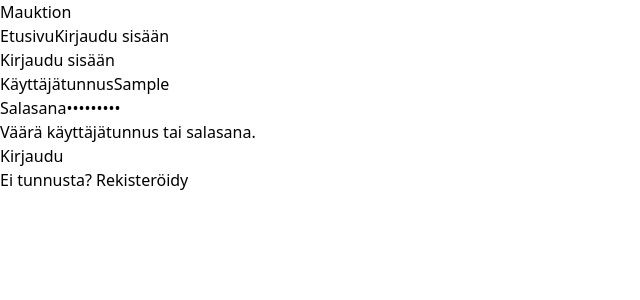
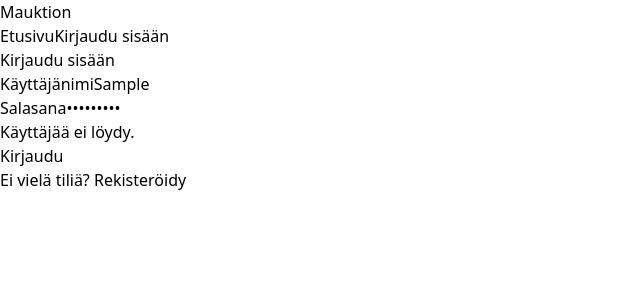
Before and after one commit to ossir1/mauktion-next, a Next.js app: page /login in a window 1280 px wide. Both pictures are taken after typing "Sample", "Sample123" into the empty fields and a click on the button "Kirjaudu". Shown: the top 300 px of the page, without its empty margins (0-640 px from the left). Built offline with nearby package versions, Linux system fonts and the light colour scheme.

Commit message:
Update login.tsx

```diff
--- a/pages/login.tsx
+++ b/pages/login.tsx
@@ -1,16 +1,15 @@
+import { useState, useEffect } from 'react'
 import { useRouter } from 'next/router'
-import { useState, useEffect } from 'react'
 
-export default function LoginPage() {
+export default function Login() {
   const router = useRouter()
+  const [isRegistering, setIsRegistering] = useState(false)
   const [username, setUsername] = useState('')
   const [password, setPassword] = useState('')
-  const [error, setError] = useState('')
-  const [isRegisterMode, setIsRegisterMode] = useState(false)
+  const [message, setMessage] = useState('')
 
   useEffect(() => {
-    const loggedUser = localStorage.getItem('mauktion-user')
-    if (loggedUser) {
+    if (localStorage.getItem('mauktion-user')) {
       router.push('/')
     }
   }, [])
@@ -18,79 +17,67 @@ export default function LoginPage() {
   const handleSubmit = (e: React.FormEvent) => {
     e.preventDefault()
 
-    const usersRaw = localStorage.getItem('mauktion-users')
-    const users = usersRaw ? JSON.parse(usersRaw) : []
+    const users = JSON.parse(localStorage.getItem('mauktion-users') || '{}')
 
-    if (isRegisterMode) {
-      // Rekisteröinti
-      const exists = users.find((u: any) => u.username === username)
-      if (exists) {
-        setError('Käyttäjätunnus on jo olemassa.')
-        return
+    if (isRegistering) {
+      if (users[username]) {
+        setMessage('Käyttäjänimi on jo varattu.')
+      } else {
+        users[username] = password
+        localStorage.setItem('mauktion-users', JSON.stringify(users))
+        localStorage.setItem('mauktion-user', username)
+        router.push('/')
       }
-      const newUser = { username, password }
-      const updated = [...users, newUser]
-      localStorage.setItem('mauktion-users', JSON.stringify(updated))
-      localStorage.setItem('mauktion-user', JSON.stringify(newUser))
-      router.push('/')
     } else {
-      // Kirjautuminen
-      const found = users.find((u: any) => u.username === username && u.password === password)
-      if (!found) {
-        setError('Väärä käyttäjätunnus tai salasana.')
-        return
+      if (!users[username]) {
+        setMessage('Käyttäjää ei löydy.')
+      } else if (users[username] !== password) {
+        setMessage('Väärä salasana.')
+      } else {
+        localStorage.setItem('mauktion-user', username)
+        router.push('/')
       }
-      localStorage.setItem('mauktion-user', JSON.stringify(found))
-      router.push('/')
     }
   }
 
   return (
     <main className="p-6 max-w-md mx-auto">
-      <h1 className="text-2xl font-bold mb-4">{isRegisterMode ? 'Rekisteröidy' : 'Kirjaudu sisään'}</h1>
+      <h1 className="text-2xl font-bold mb-4">{isRegistering ? 'Rekisteröidy' : 'Kirjaudu sisään'}</h1>
       <form onSubmit={handleSubmit} className="space-y-4">
         <div>
-          <label className="block font-medium">Käyttäjätunnus</label>
+          <label className="block mb-1 font-medium">Käyttäjänimi</label>
           <input
-            className="w-full border p-2 rounded"
+            type="text"
             value={username}
             onChange={(e) => setUsername(e.target.value)}
+            className="w-full border rounded p-2"
             required
           />
         </div>
         <div>
-          <label className="block font-medium">Salasana</label>
+          <label className="block mb-1 font-medium">Salasana</label>
           <input
             type="password"
-            className="w-full border p-2 rounded"
             value={password}
             onChange={(e) => setPassword(e.target.value)}
+            className="w-full border rounded p-2"
             required
           />
         </div>
-        {error && <p className="text-red-600">{error}</p>}
-        <button type="submit" className="bg-blue-600 text-white px-4 py-2 rounded">
-          {isRegisterMode ? 'Luo tunnus' : 'Kirjaudu'}
+        {message && <div className="text-red-600 text-sm">{message}</div>}
+        <button className="bg-blue-600 text-white px-6 py-2 rounded w-full" type="submit">
+          {isRegistering ? 'Luo tunnus' : 'Kirjaudu'}
         </button>
       </form>
-
-      <p className="mt-4 text-sm">
-        {isRegisterMode ? (
-          <>
-            Onko sinulla jo tunnus?{' '}
-            <button onClick={() => setIsRegisterMode(false)} className="text-blue-600 underline">
-              Kirjaudu sisään
-            </button>
-          </>
-        ) : (
-          <>
-            Ei tunnusta?{' '}
-            <button onClick={() => setIsRegisterMode(true)} className="text-blue-600 underline">
-              Rekisteröidy
-            </button>
-          </>
-        )}
-      </p>
+      <button
+        onClick={() => {
+          setIsRegistering(!isRegistering)
+          setMessage('')
+        }}
+        className="mt-4 text-sm text-blue-600 underline"
+      >
+        {isRegistering ? 'Onko sinulla jo tili? Kirjaudu' : 'Ei vielä tiliä? Rekisteröidy'}
+      </button>
     </main>
   )
 }
```
